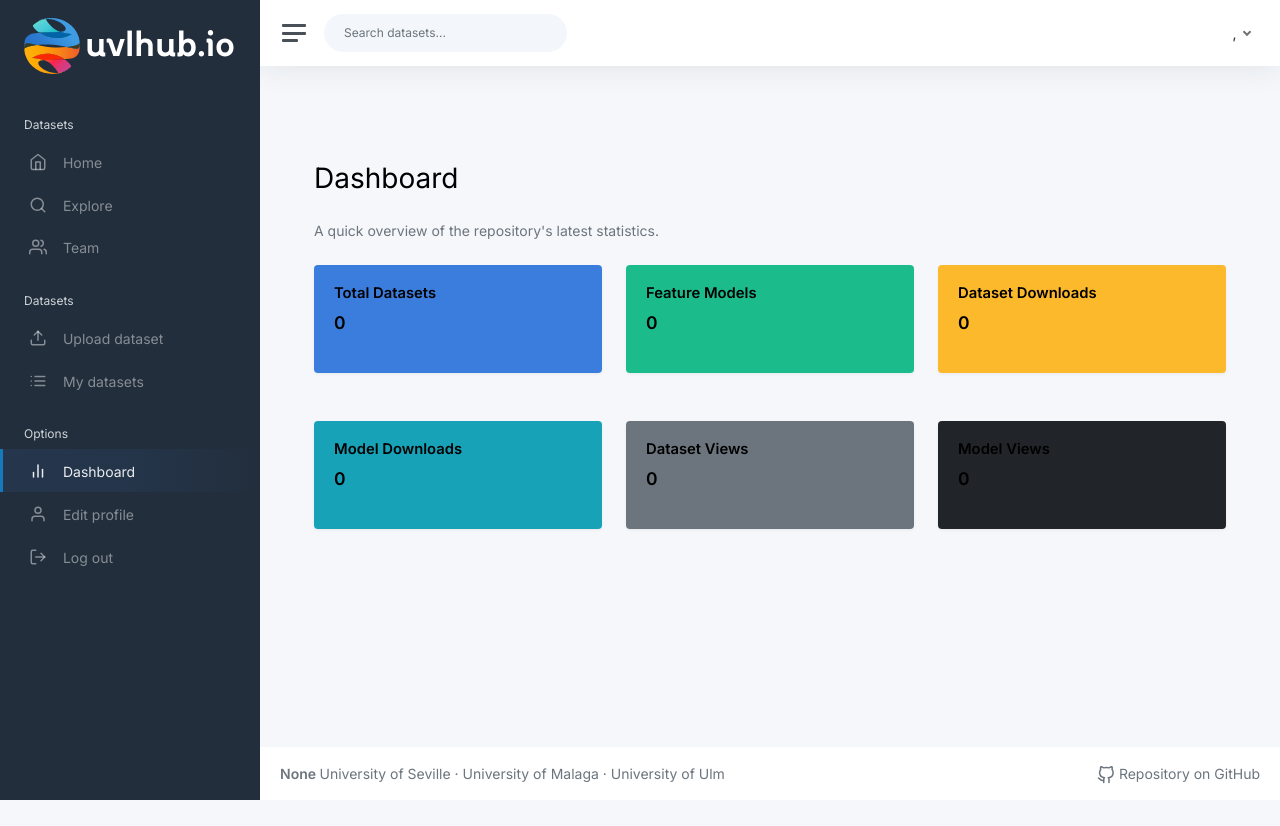
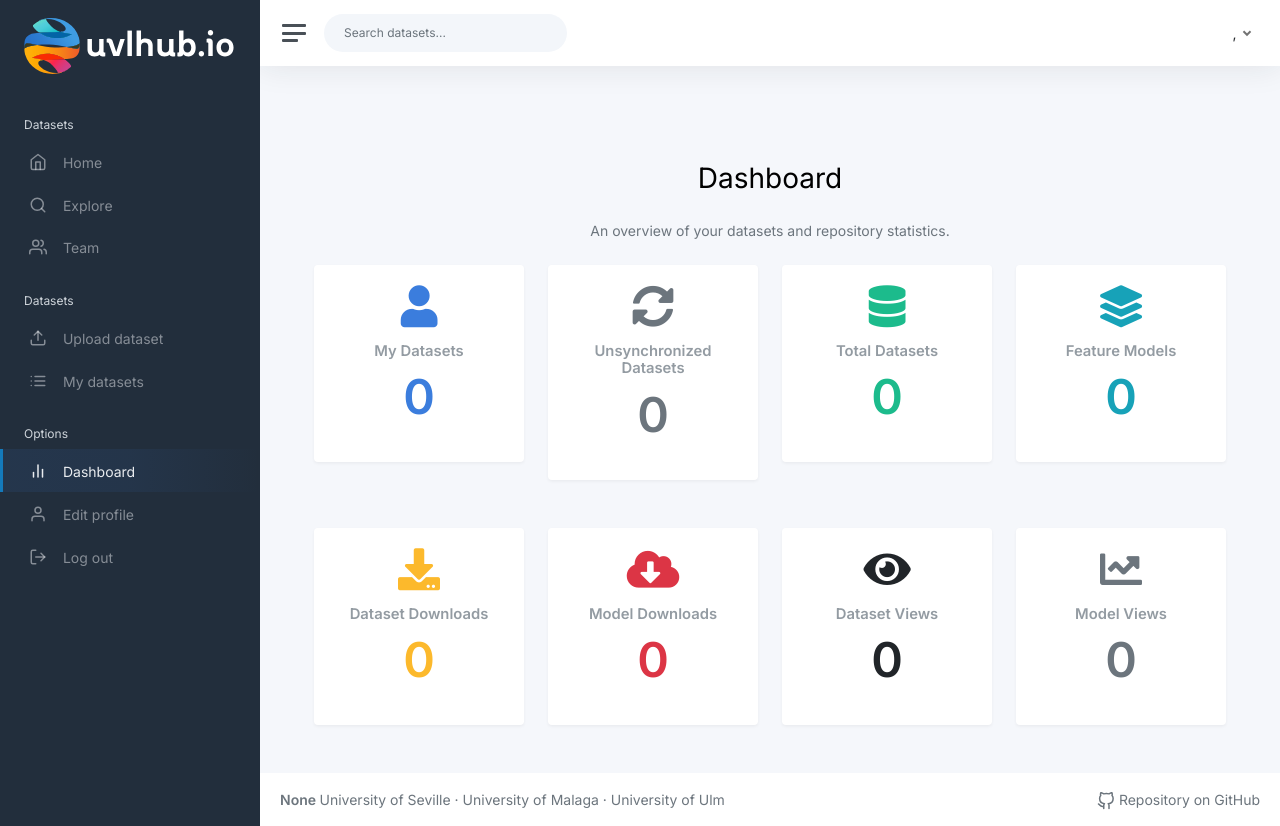
Before and after one commit to berenjena-hub/berenjena-hub, a Flask app: page /dashboard/ in a window 1280 px wide. Before the commit the page ends 800 px from the top, so only its background shows below. Run offline with Flask 3, Linux system fonts and the light colour scheme; the visitor is signed in with stand-in values (Sample User, id 1); data that the repository does not hold is empty; parts of the project's set-up code (start-up, migrations or seed data) failed here and were passed over; some libraries are stand-ins or nearby versions.

Commit message:
feat(dashborad): añadido mas informaciones en dashborad. #14

```diff
--- a/app/modules/dashboard/routes.py
+++ b/app/modules/dashboard/routes.py
@@ -1,4 +1,5 @@
 from flask import Blueprint, render_template
+from flask_login import current_user
 from app.modules.dataset.services import DataSetService
 from app.modules.featuremodel.services import FeatureModelService
 
@@ -9,18 +10,26 @@ def index():
     dataset_service = DataSetService()
     feature_model_service = FeatureModelService()
 
-    # Obtener estadísticas
+    # Obtener estadísticas generales
     total_datasets = dataset_service.count_synchronized_datasets()
+    total_unsynchronized_datasets = dataset_service.count_unsynchronized_datasets(current_user.id)
     total_feature_models = feature_model_service.count_feature_models()
     total_dataset_downloads = dataset_service.total_dataset_downloads()
     total_feature_model_downloads = feature_model_service.total_feature_model_downloads()
     total_dataset_views = dataset_service.total_dataset_views()
     total_feature_model_views = feature_model_service.total_feature_model_views()
 
-    return render_template('dashboard.html',
-                           total_datasets=total_datasets,
-                           total_feature_models=total_feature_models,
-                           total_dataset_downloads=total_dataset_downloads,
-                           total_feature_model_downloads=total_feature_model_downloads,
-                           total_dataset_views=total_dataset_views,
-                           total_feature_model_views=total_feature_model_views)
+    # Obtener estadísticas específicas del usuario actual
+    user_datasets_count = len(dataset_service.get_synchronized(current_user.id)) if current_user.is_authenticated else 0
+
+    return render_template(
+        'dashboard.html',
+        total_datasets=total_datasets,
+        total_unsynchronized_datasets=total_unsynchronized_datasets,
+        user_datasets_count=user_datasets_count,
+        total_feature_models=total_feature_models,
+        total_dataset_downloads=total_dataset_downloads,
+        total_feature_model_downloads=total_feature_model_downloads,
+        total_dataset_views=total_dataset_views,
+        total_feature_model_views=total_feature_model_views
+    )
--- a/app/modules/dashboard/templates/dashboard.html
+++ b/app/modules/dashboard/templates/dashboard.html
@@ -2,108 +2,110 @@
 
 {% block content %}
 <div class="container mt-5">
-    <h1 class="mb-4">Dashboard</h1>
-    <p class="text-muted mb-4">A quick overview of the repository's latest statistics.</p>
+    <h1 class="mb-4 text-center">Dashboard</h1>
+    <p class="text-muted mb-4 text-center">An overview of your datasets and repository statistics.</p>
 
-    <div class="row g-4">
-        <!-- Estadística: Total Datasets -->
-        <div class="col-lg-4 col-md-6">
-            <div class="card bg-primary shadow">
+    <div class="row g-4 justify-content-center">
+        <!-- Tarjeta: My Datasets -->
+        <div class="col-lg-3 col-md-6">
+            <div class="card shadow border-0 text-center">
                 <div class="card-body">
-                    <div class="d-flex align-items-center">
-                        <div class="me-3">
-                            <h5 class="card-title" style="color: black;">Total Datasets</h5>
-                            <p class="fs-4 fw-bold" style="color: black;">{{ total_datasets }}</p>
-                        </div>
-                        <div class="ms-auto">
-                            <i class="fas fa-database fa-2x" style="color: black;"></i>
-                        </div>
+                    <div class="icon mb-3">
+                        <i class="fas fa-user fa-3x text-primary"></i>
                     </div>
+                    <h5 class="card-title">My Datasets</h5>
+                    <p class="display-5 fw-bold text-primary">{{ user_datasets_count }}</p>
                 </div>
             </div>
         </div>
 
-        <!-- Estadística: Total Feature Models -->
-        <div class="col-lg-4 col-md-6">
-            <div class="card bg-success shadow">
+        <!-- Tarjeta: Unsynchronized Datasets -->
+        <div class="col-lg-3 col-md-6">
+            <div class="card shadow border-0 text-center">
                 <div class="card-body">
-                    <div class="d-flex align-items-center">
-                        <div class="me-3">
-                            <h5 class="card-title" style="color: black;">Feature Models</h5>
-                            <p class="fs-4 fw-bold" style="color: black;">{{ total_feature_models }}</p>
-                        </div>
-                        <div class="ms-auto">
-                            <i class="fas fa-layer-group fa-2x" style="color: black;"></i>
-                        </div>
+                    <div class="icon mb-3">
+                        <i class="fas fa-sync-alt fa-3x text-secondary"></i>
                     </div>
+                    <h5 class="card-title">Unsynchronized Datasets</h5>
+                    <p class="display-5 fw-bold text-secondary">{{ total_unsynchronized_datasets }}</p>
                 </div>
             </div>
         </div>
 
-        <!-- Estadística: Total Dataset Downloads -->
-        <div class="col-lg-4 col-md-6">
-            <div class="card bg-warning shadow">
+        <!-- Tarjeta: Total Datasets -->
+        <div class="col-lg-3 col-md-6">
+            <div class="card shadow border-0 text-center">
                 <div class="card-body">
-                    <div class="d-flex align-items-center">
-                        <div class="me-3">
-                            <h5 class="card-title" style="color: black;">Dataset Downloads</h5>
-                            <p class="fs-4 fw-bold" style="color: black;">{{ total_dataset_downloads }}</p>
-                        </div>
-                        <div class="ms-auto">
-                            <i class="fas fa-download fa-2x" style="color: black;"></i>
-                        </div>
+                    <div class="icon mb-3">
+                        <i class="fas fa-database fa-3x text-success"></i>
                     </div>
+                    <h5 class="card-title">Total Datasets</h5>
+                    <p class="display-5 fw-bold text-success">{{ total_datasets }}</p>
                 </div>
             </div>
         </div>
 
-        <!-- Estadística: Total Feature Model Downloads -->
-        <div class="col-lg-4 col-md-6">
-            <div class="card bg-info shadow">
+        <!-- Tarjeta: Feature Models -->
+        <div class="col-lg-3 col-md-6">
+            <div class="card shadow border-0 text-center">
                 <div class="card-body">
-                    <div class="d-flex align-items-center">
-                        <div class="me-3">
-                            <h5 class="card-title" style="color: black;">Model Downloads</h5>
-                            <p class="fs-4 fw-bold" style="color: black;">{{ total_feature_model_downloads }}</p>
-                        </div>
-                        <div class="ms-auto">
-                            <i class="fas fa-cloud-download-alt fa-2x" style="color: black;"></i>
-                        </div>
+                    <div class="icon mb-3">
+                        <i class="fas fa-layer-group fa-3x text-info"></i>
                     </div>
+                    <h5 class="card-title">Feature Models</h5>
+                    <p class="display-5 fw-bold text-info">{{ total_feature_models }}</p>
                 </div>
             </div>
         </div>
 
-        <!-- Estadística: Total Dataset Views -->
-        <div class="col-lg-4 col-md-6">
-            <div class="card bg-secondary shadow">
+        <!-- Tarjeta: Dataset Downloads -->
+        <div class="col-lg-3 col-md-6">
+            <div class="card shadow border-0 text-center">
                 <div class="card-body">
-                    <div class="d-flex align-items-center">
-                        <div class="me-3">
-                            <h5 class="card-title" style="color: black;">Dataset Views</h5>
-                            <p class="fs-4 fw-bold" style="color: black;">{{ total_dataset_views }}</p>
-                        </div>
-                        <div class="ms-auto">
-                            <i class="fas fa-eye fa-2x" style="color: black;"></i>
-                        </div>
+                    <div class="icon mb-3">
+                        <i class="fas fa-download fa-3x text-warning"></i>
                     </div>
+                    <h5 class="card-title">Dataset Downloads</h5>
+                    <p class="display-5 fw-bold text-warning">{{ total_dataset_downloads }}</p>
                 </div>
             </div>
         </div>
 
-        <!-- Estadística: Total Feature Model Views -->
-        <div class="col-lg-4 col-md-6">
-            <div class="card bg-dark shadow">
+        <!-- Tarjeta: Model Downloads -->
+        <div class="col-lg-3 col-md-6">
+            <div class="card shadow border-0 text-center">
                 <div class="card-body">
-                    <div class="d-flex align-items-center">
-                        <div class="me-3">
-                            <h5 class="card-title" style="color: black;">Model Views</h5>
-                            <p class="fs-4 fw-bold" style="color: black;">{{ total_feature_model_views }}</p>
-                        </div>
-                        <div class="ms-auto">
-                            <i class="fas fa-chart-line fa-2x" style="color: black;"></i>
-                        </div>
+                    <div class="icon mb-3">
+                        <i class="fas fa-cloud-download-alt fa-3x text-danger"></i>
                     </div>
+                    <h5 class="card-title">Model Downloads</h5>
+                    <p class="display-5 fw-bold text-danger">{{ total_feature_model_downloads }}</p>
+                </div>
+            </div>
+        </div>
+
+        <!-- Tarjeta: Dataset Views -->
+        <div class="col-lg-3 col-md-6">
+            <div class="card shadow border-0 text-center">
+                <div class="card-body">
+                    <div class="icon mb-3">
+                        <i class="fas fa-eye fa-3x text-dark"></i>
+                    </div>
+                    <h5 class="card-title">Dataset Views</h5>
+                    <p class="display-5 fw-bold text-dark">{{ total_dataset_views }}</p>
+                </div>
+            </div>
+        </div>
+
+        <!-- Tarjeta: Model Views -->
+        <div class="col-lg-3 col-md-6">
+            <div class="card shadow border-0 text-center">
+                <div class="card-body">
+                    <div class="icon mb-3">
+                        <i class="fas fa-chart-line fa-3x text-muted"></i>
+                    </div>
+                    <h5 class="card-title">Model Views</h5>
+                    <p class="display-5 fw-bold text-muted">{{ total_feature_model_views }}</p>
                 </div>
             </div>
         </div>
--- a/app/modules/dataset/services.py
+++ b/app/modules/dataset/services.py
@@ -140,6 +140,14 @@ class DataSetService(BaseService):
         domain = os.getenv('DOMAIN', 'localhost')
         return f'http://{domain}/doi/{dataset.ds_meta_data.dataset_doi}'
 
+    #------------------------------------------------- para contar en dashborad ------------------------------------------------------------
+    def count_unsynchronized_datasets(self, current_user_id: int) -> int:
+        """
+        Cuenta los datasets no sincronizados del usuario actual.
+        """
+        unsynchronized_datasets = self.get_unsynchronized(current_user_id)
+        return len(unsynchronized_datasets) if unsynchronized_datasets else 0
+
 
 class AuthorService(BaseService):
     def __init__(self):
--- a/app/templates/base_template.html
+++ b/app/templates/base_template.html
@@ -32,6 +32,9 @@ chico sundermann">
     <link rel="stylesheet" href="{{ url_for("static", filename="css/dropzone.css") }}">
 
     <link rel="stylesheet" href="{{ url_for("static", filename="css/own.css") }}">
+
+    <link href="https://cdnjs.cloudflare.com/ajax/libs/font-awesome/5.15.4/css/all.min.css" rel="stylesheet">
+
 
 </head>
 
```
Also changed, not shown: app/modules/dashboard/services.py (+18 -2 lines).
